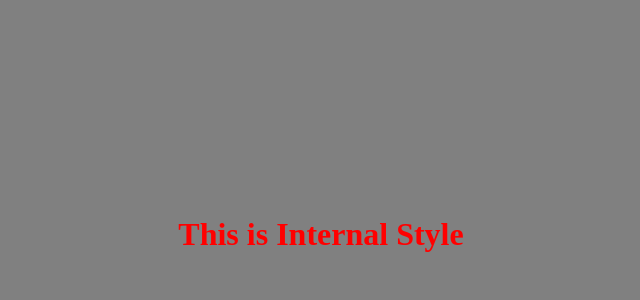
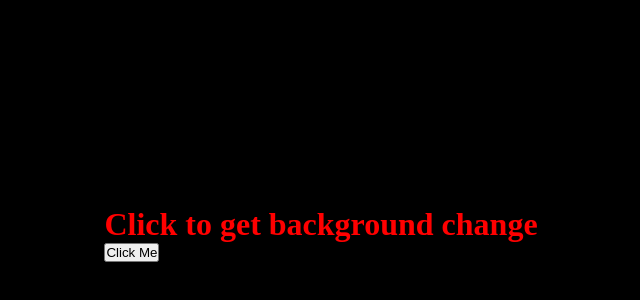
Before and after one commit to xsparsh1/React, a React (Vite) app: page / in a window 1280 px wide. Shown: the part 166-466 px from the top of the page, without its empty margins (319-959 px from the left). Built offline with nearby package versions, Linux system fonts and the light colour scheme.

Commit message:
Dynamic Styling in React

```diff
--- a/src/App.jsx
+++ b/src/App.jsx
@@ -12,6 +12,7 @@ import PropsPass from "./practice/UseEffect/PropsPass";
 import PassComp from "./practice/LifeCycle/PassComp";
 import InlineStyle from "./ReactStyles/InlineStyle/InlineStyle";
 import InternalStyle from "./ReactStyles/InlineStyle/InternalStyle";
+import DynamicStyles from "./ReactStyles/InlineStyle/DynamicStyles";
 //CC - Controlled Components.
 function App(){
   return (
@@ -29,7 +30,8 @@ function App(){
         {/* <PropsPass/> */}
         {/* <PassComp/> */}
         {/* <InlineStyle/> */}
-        <InternalStyle/>
+        {/* <InternalStyle/> */}
+        <DynamicStyles/>
   </div>
   );
 }
--- /dev/null
+++ b/src/ReactStyles/InlineStyle/DynamicStyles.jsx
@@ -0,0 +1,28 @@
+import {useState} from "react";
+
+function DynamicStyles() {
+
+    const [color,setColor]=useState("black");
+    const [bg,setBg]=useState(true);
+
+    const style={
+        color:"red",
+        backgroundColor:color,
+        height:"100vh",
+        display:"flex",
+        justifyContent:"center",
+        alignItems:"center"
+    }
+
+    return(
+        <div style={style}>
+            <div>
+                <h1>Click to get background change</h1>
+                {(bg)?<button onClick={()=>{setColor("yellow"), setBg(!bg)}}>Click Me</button>:
+                <button onClick={()=>{setColor("black"),setBg(!bg)}}>Click Me</button>}
+            </div>
+        </div>
+    )
+}
+
+export default DynamicStyles;
```
